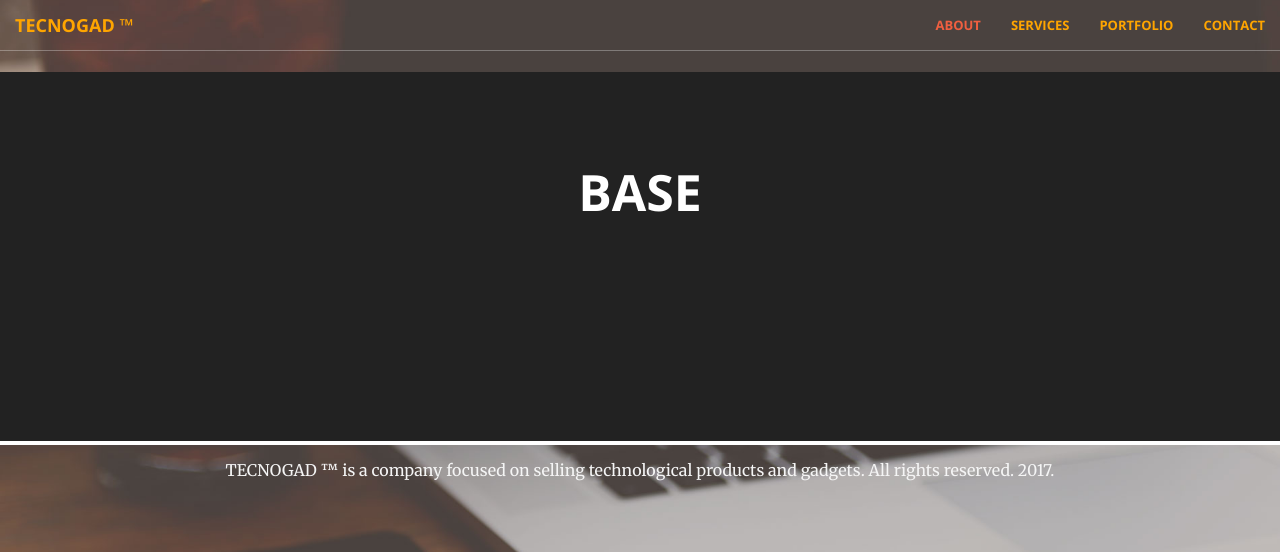
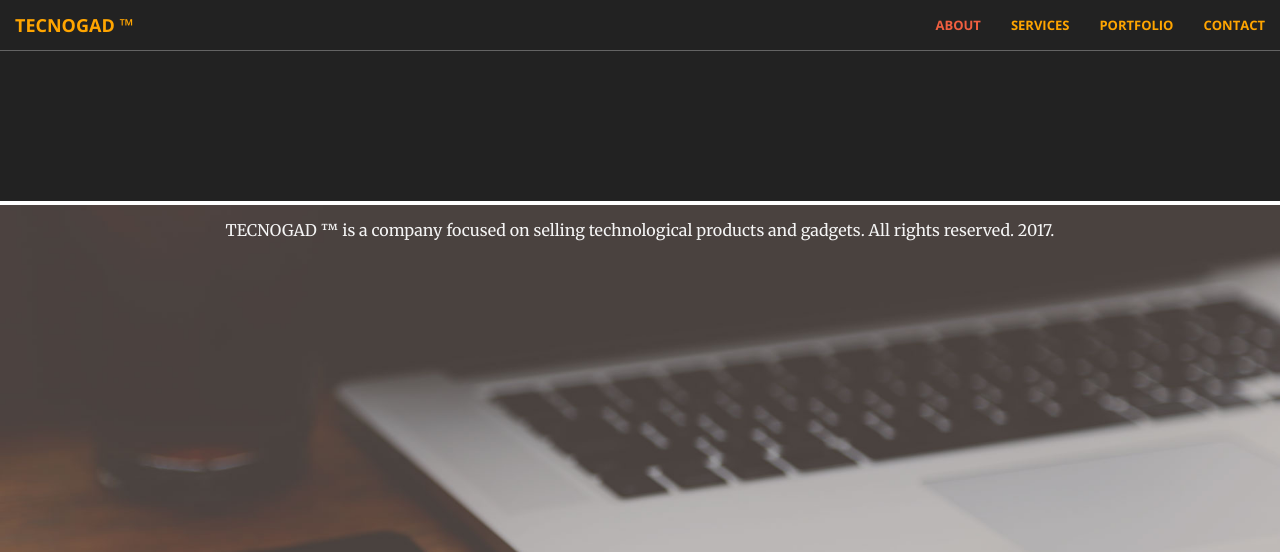
Before and after one commit to rarques/CRM_JointProject, a Django app: page / in a window 1280 px wide. Shown: the top 552 px of the page. Run offline with Django 3.2, Linux system fonts and the light colour scheme; parts of the project's set-up code (start-up, migrations or seed data) failed here and were passed over; some libraries are stand-ins or nearby versions.

Commit message:
fixed base template

```diff
--- a/CRMapp/templates/base.html
+++ b/CRMapp/templates/base.html
@@ -73,16 +73,6 @@
     <!-- /.container-fluid -->
 </nav>
 
-<header>
-    <div class="header-content">
-        <div class="header-content-inner">
-            <hgroup>
-                <h1>{{ PageTitle }}</h1>
-            </hgroup>
-        </div>
-    </div>
-</header>
-
 <section class="bg-dark" id="about">
     <div class="container">
         <div class="row">
```
